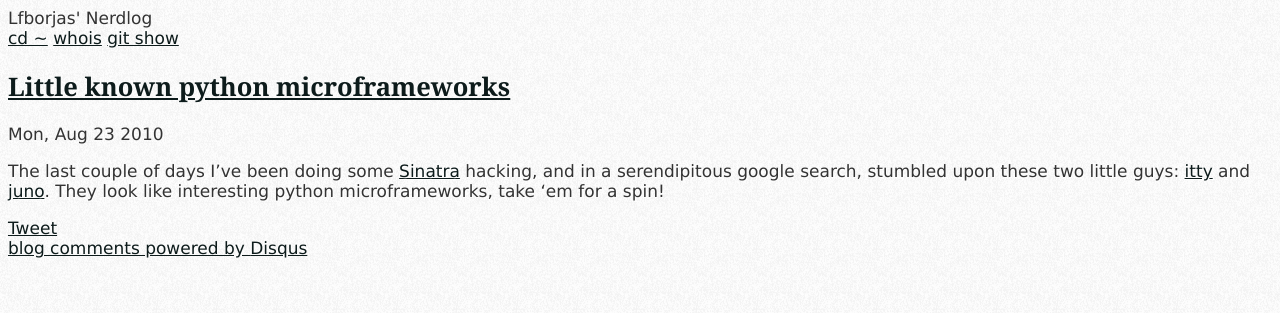
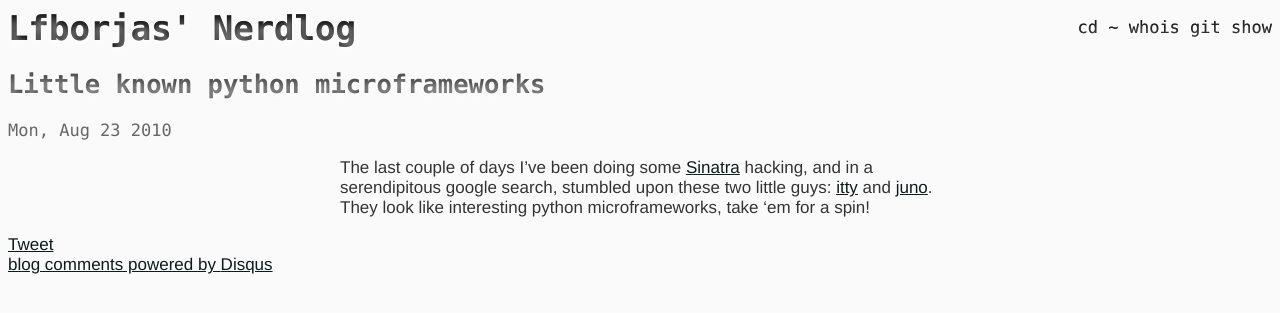
Before and after one commit to lfborjas/tech.lfborjas.com, a Jekyll site: the page built from _posts/2010-08-23-python-frameworks.markdown, in a window 1280 px wide. Shown: the top 313 px of the page. Built offline with Jekyll 4.4.1, drawn with Linux system fonts in a browser that asks for light colours; comment, search, counter and statistics services are not loaded.

Commit message:
first attempt for simplistic layout

```diff
--- a/_layouts/base.html
+++ b/_layouts/base.html
@@ -9,7 +9,7 @@
 </head>
 <body>
     <header>
-        Lfborjas' Nerdlog
+    <h1><a href="/">Lfborjas' Nerdlog</a></h1>
         <nav>
             <a href="/">cd ~</a>
             <a href="/contact.html">whois</a>
--- a/_layouts/post.html
+++ b/_layouts/post.html
@@ -3,7 +3,7 @@ layout: base
 ---
 
 <h2><a href="{{page.url}}" class="title-link"><span class="rss-title">{{page.title}}</span></a></h2>
-<time>{{page.date|date:"%a, %b %d %Y"}}<time>
+<time>{{page.date|date:"%a, %b %d %Y"}}</time>
 <article>
     <span class="rss-content">
     {%if content%}
--- a/css/base.css
+++ b/css/base.css
@@ -1,45 +1,54 @@
 body {
-    font-family: "colaborate-1", "colaborate-2", Verdana, Helvetica, sans-serif;
+    font-family: Helvetica, sans-serif;
     font-size: 17px;
-    background: #fefefe url(/images/fine_grain.png) repeat 50% 50%;
+    background: #FAFAFA;
     color: #333333;
     text-rendering: optimizeLegibility;
 }
+
+article{
+    width: 600px;
+    margin: 0 auto;
+}
+
+time{
+    color: #666;
+    font-family: "Lucida Console", Courier, monospace;
+}
+
 p { text-shadow: #fefefe 1px 1px 0px }
-h1, h2, h3 {
-    font-family: "anonymous-pro-1", "anonymous-pro-2", Georgia, serif;
-    font-weight: bold;
+
+h1, h2, header, nav{
+    background-color: rgba(0, 0, 0, 0.691406);
+    -webkit-background-clip: text;
+    -moz-background-clip: text;
+    background-clip: text;
+    color: transparent;
+    text-shadow: rgba(255,255,255,0.5) 0 5px 6px;
+    font-family: "Lucida Console", Courier, monospace;
 }
-h1 { color: #0d1b1b }
-h1 a { text-decoration: none !important }
-h2 { color: #444444 }
-h3 { color: #a2a2a2 }
-#content {
-    width: 80%;
-    min-height: 450px;
-    float: left;
-    background: rgba(254, 254, 254, 0.55);
-    text-align: left;
-	margin-left:20px;
+
+h2{
+    font-size: 1.5em;
 }
-#sidebar {
-    width: 15%;
-    min-height: 450px;
-    float: right;
-    font-size: 18px;
-    text-align: right;
-    position: fixed;
-    top: 0;
-    right: 10px;
-    bottom: 0;
-}
-#sidebar ul { list-style-type: none }
-#sidebar ul li { padding-bottom: 10px }
+
 a { color: #0d1b1b }
 a:hover { background-color: rgba(68, 68, 68, 0.7) }
-#posts { font-size: 16px }
-#posts li { padding-bottom: 5px }
-#posts .tags {
-    background: #333333;
-    color: #fefefe;
+
+h2 > a, h2 > span, header  a, h1 > a{
+    color: inherit;
+    text-decoration: none;
 }
+
+#posts li{
+    margin-bottom: 10px;
+}
+
+nav{
+    float: right;
+    padding-top: 0.5em;
+}
+
+h1{
+    display: inline;
+}
```
